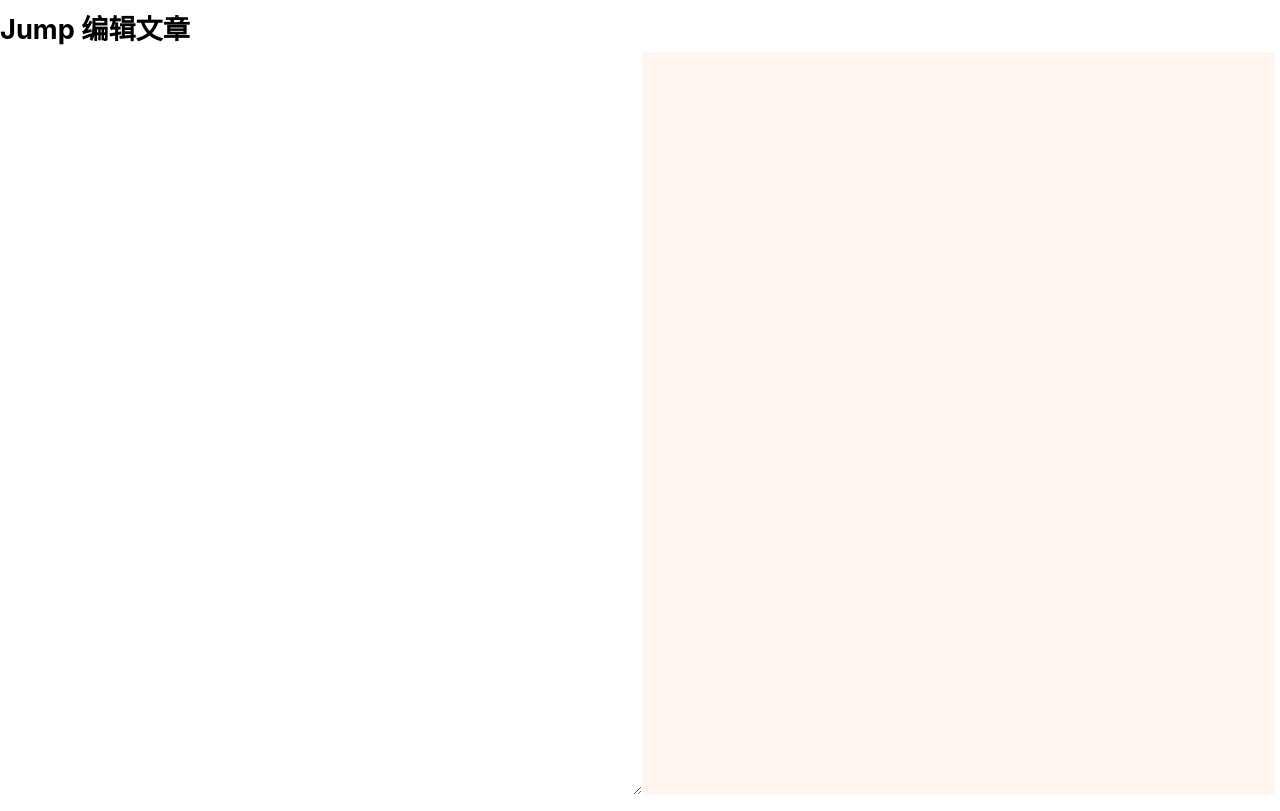
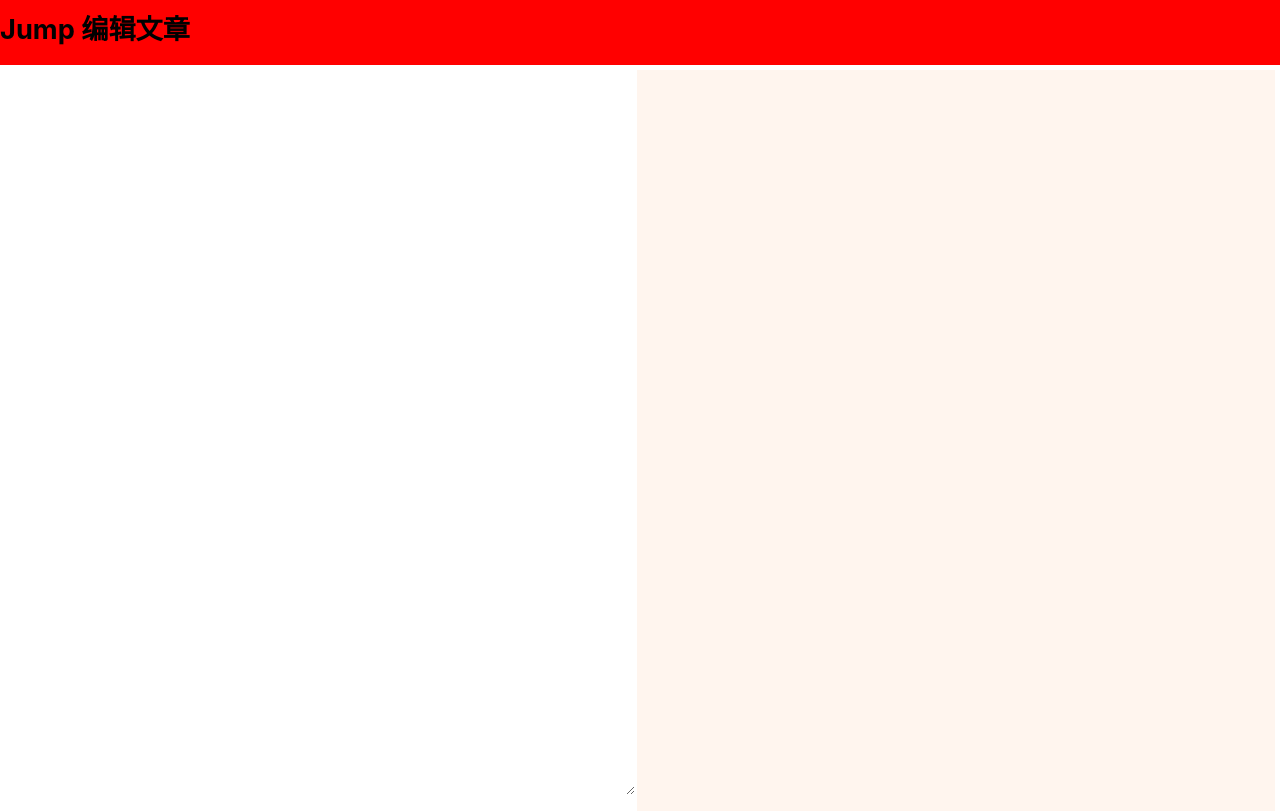
Before and after one commit to Daemon1993/Jump-React, a React (Create React App) app: page /#/manage in a window 1280 px wide. Built offline with nearby package versions, Linux system fonts and the light colour scheme.

Commit message:
编辑器完善

```diff
--- a/package.json
+++ b/package.json
@@ -9,8 +9,9 @@
     "@testing-library/react": "^11.2.7",
     "@testing-library/user-event": "^12.8.3",
     "antd": "^4.16.8",
-
     "compression-webpack-plugin": "^8.0.1",
+    "github-markdown-css": "^4.0.0",
+    "highlight.js": "^11.1.0",
     "marked": "^2.1.3",
     "node-sass": "^6.0.1",
     "react": "^17.0.2",
@@ -20,7 +21,6 @@
     "react-router-dom": "^5.2.0",
     "react-scripts": "4.0.3",
     "redux": "^4.1.0",
-
     "simple-progress-webpack-plugin": "^2.0.0",
     "web-vitals": "^1.1.2",
     "webpack-bundle-analyzer": "^4.4.2"
--- a/src/features/task_manage/ManageHome.js
+++ b/src/features/task_manage/ManageHome.js
@@ -6,6 +6,9 @@ import React from "react";
 import './manage.scss';
 import './markdown10.scss';
 
+
+import hljs from "highlight.js";
+import 'highlight.js/styles/atom-one-dark.css';
 
 
 var marked = require('marked');
@@ -18,6 +21,21 @@ marked.setOptions({
     sanitize: false,
     smartLists: true,
     smartypants: false,
+    highlight: function (str, lang) {
+        if (lang && hljs.getLanguage(lang)) {
+            try {
+                return hljs.highlight(lang, str).value;
+            } catch (__) {
+            }
+        }
+
+        try {
+            return hljs.highlightAuto(str).value;
+        } catch (__) {
+        }
+
+        return ''; // use e
+    }
 });
 
 export default class ManageHome extends React.Component {
@@ -36,17 +54,17 @@ export default class ManageHome extends React.Component {
 
         return (
             <div className="main">
-                <h1>Jump 编辑文章</h1>
+                <div className="top">
+                    <h1>Jump 编辑文章</h1>
+                </div>
                 <div className="content">
-
                     <textarea
                         ref={(ref) => { this.left_input = ref }}
                         onScroll={this.leftTRScorll}
                         className="left_input" value={this.state.textareaValue} onChange={this.handleTextareaChange} />
 
-
-                    <div ref={(ref) => { this.right_show = ref }} className="right_show" dangerouslySetInnerHTML={{ __html: result }}></div>
-
+                    <div ref={(ref) => { this.right_show = ref }} className="right_show" dangerouslySetInnerHTML={{ __html: result }} >
+                    </div>
                 </div>
             </div>
 
--- a/src/features/task_manage/manage.scss
+++ b/src/features/task_manage/manage.scss
@@ -1,7 +1,13 @@
+$content_padding_size:0.5rem;
+
 .main {
   flex-direction: column;
   height: 100%;
   display: flex;
+  .top{
+    width: 100%;
+    background-color: red;
+  }
   .content {
     box-sizing: border-box;
 
@@ -16,13 +22,14 @@
       border: 0;
       width: 100%;
       height: 100%;
-      padding: 5px;
+      padding: $content_padding_size;
       font-size: 23px;
       font-family: Cambria, Cochin, Georgia, Times, "Times New Roman", serif;
     }
 
     .right_show {
       margin-left: 0.1rem;
+      padding: $content_padding_size;
       background-color: seashell;
       font-size: 23px;
       width: 100%;
@@ -31,11 +38,3 @@
     }
   }
 }
-
-blockquote {
-  background: #f9f9f9;
-  border-left: 10px solid #ccc;
-  margin: 1.5em 10px;
-  padding: 1em 10px 0.1em 10px;
-  quotes: "\201C""\201D""\2018""\2019";
-}
--- a/src/features/task_manage/manage_reducer.js
+++ b/src/features/task_manage/manage_reducer.js
@@ -2,9 +2,9 @@ import { TYPE_Test } from "./action"
 
 
 
-const initStatus = { text: "123" }
+const initStatus = { }
 const manage_reducer = (status = initStatus, action) => {
-    console.log("test Action")
+    console.log("test Action "+action.type)
     switch (action.type) {
         case TYPE_Test:
             return { ...status, text: action.text }
@@ -13,4 +13,6 @@ const manage_reducer = (status = initStatus, action) => {
     }
 
 }
+
+
 export default manage_reducer
--- a/src/features/task_manage/markdown10.scss
+++ b/src/features/task_manage/markdown10.scss
@@ -1,7 +1,3 @@
-* {
-    margin: 0;
-    padding: 0;
-}
 
 p {
     margin: 1em 0;
@@ -61,13 +57,13 @@ pre {
 
 pre code {
     padding: 0;
-    font-size: 12px;
+    font-size: 14px;
     background-color: #eee;
     border: none;
 }
 
 code {
-    font-size: 12px;
+    font-size: 14px;
     background-color: #f8f8ff;
     color: #444;
     padding: 0 .2em;
@@ -108,7 +104,7 @@ h1 {
     font-size: 170%;
     border-top: 4px solid #aaa;
     padding-top: .5em;
-    margin-top: 1.5em;
+    margin-top: 1em;
 }
 
 h1:first-child {
@@ -119,7 +115,7 @@ h1:first-child {
 
 h2 {
     font-size: 150%;
-    margin-top: 1.5em;
+    margin-top: 1em;
     border-top: 4px solid #e0e0e0;
     padding-top: .5em;
 }
@@ -133,11 +129,11 @@ hr {
 }
 
 ul {
-    margin: 1em 0 1em 2em;
+    margin: 1em 0 1em 1em;
 }
 
 ol {
-    margin: 1em 0 1em 2em;
+    margin: 1em 0 1em 1em;
 }
 
 ul li, ol li {
@@ -153,8 +149,8 @@ ul ul, ul ol, ol ol, ol ul {
 blockquote {
     background: #f9f9f9;
     border-left: 5px solid #ccc;
-    margin: 1.5em 10px;
-    padding: em 5px .1em 5px;
+    margin: 0.5em 10px;
+    padding: 0.5rem;
 
 }
 dt {
```
Also changed, not shown: 1 other file (tests, documents, lock files or other folders).
